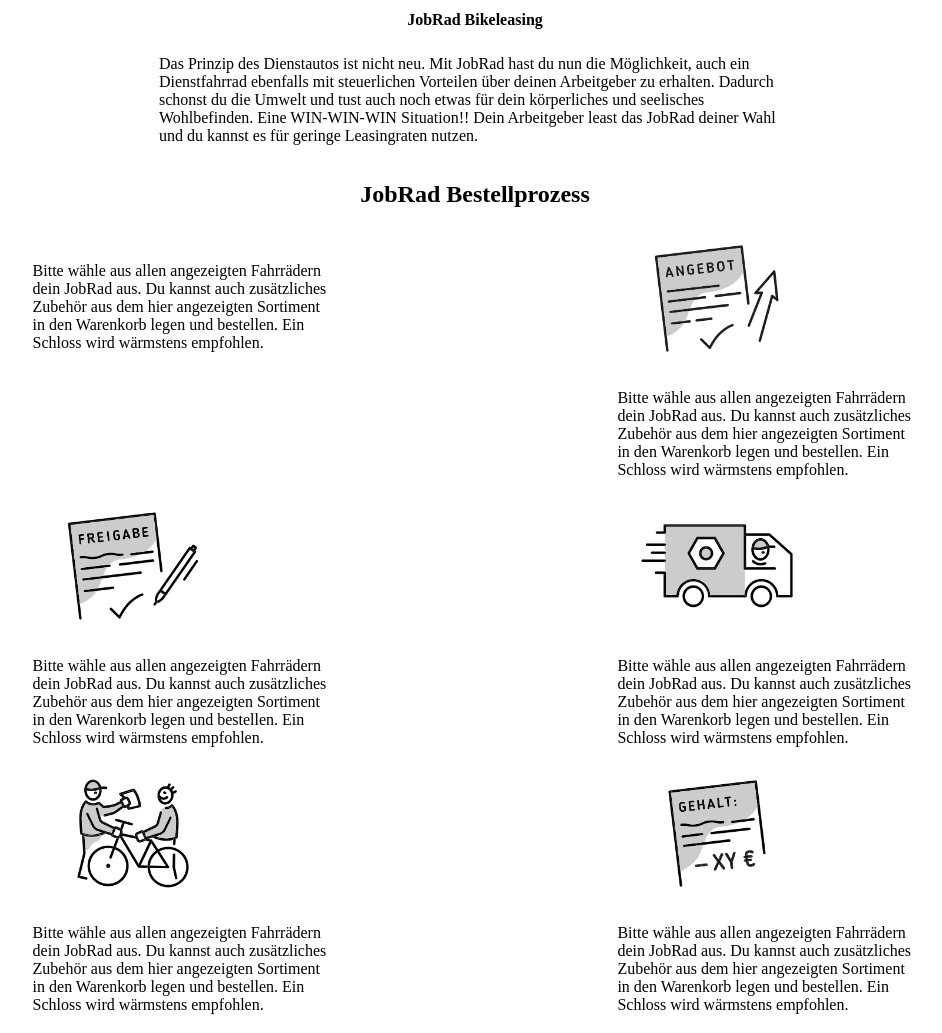
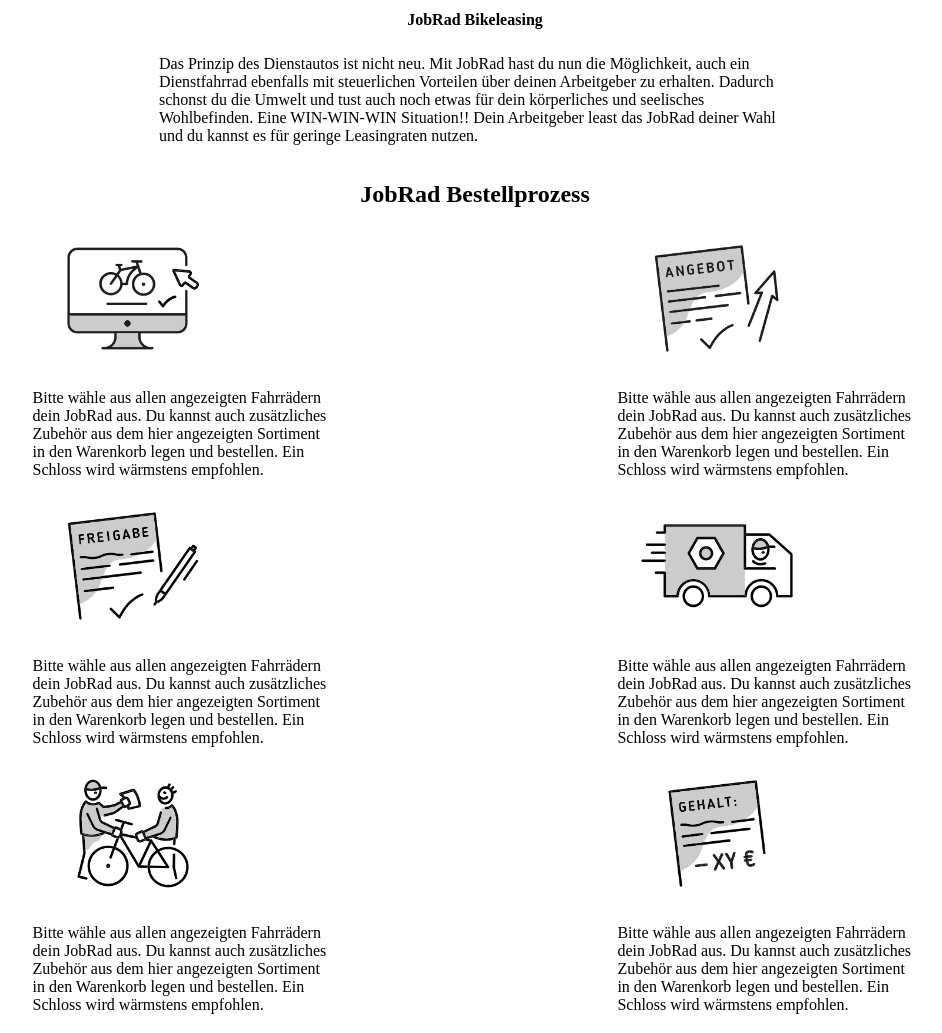
Before and after one commit to AdrianGeorgeM/JobRad-Bikeleasing-, a plain HTML site: page index.html in a window 1280 px wide. Shown: the top 1033 px of the page, without its empty margins (165-1107 px from the left). Drawn offline with Linux system fonts and the light colour scheme.

Commit message:
fixing details images

```diff
--- a/index.html
+++ b/index.html
@@ -28,7 +28,7 @@
 					<h2 class="second-title">JobRad Bestellprozess</h2>
 					<div class="bestellprozess">
 						<div class="bestell">
-							<img class="img-bestell"src="/.fde_lease_01.png" alt="" />
+							<img class="img-bestell"src="./fde_lease_01.png" alt="" />
 							<p>
 								Bitte wähle aus allen angezeigten Fahrrädern dein JobRad aus. Du kannst
 								auch zusätzliches Zubehör aus dem hier angezeigten Sortiment in den
```
